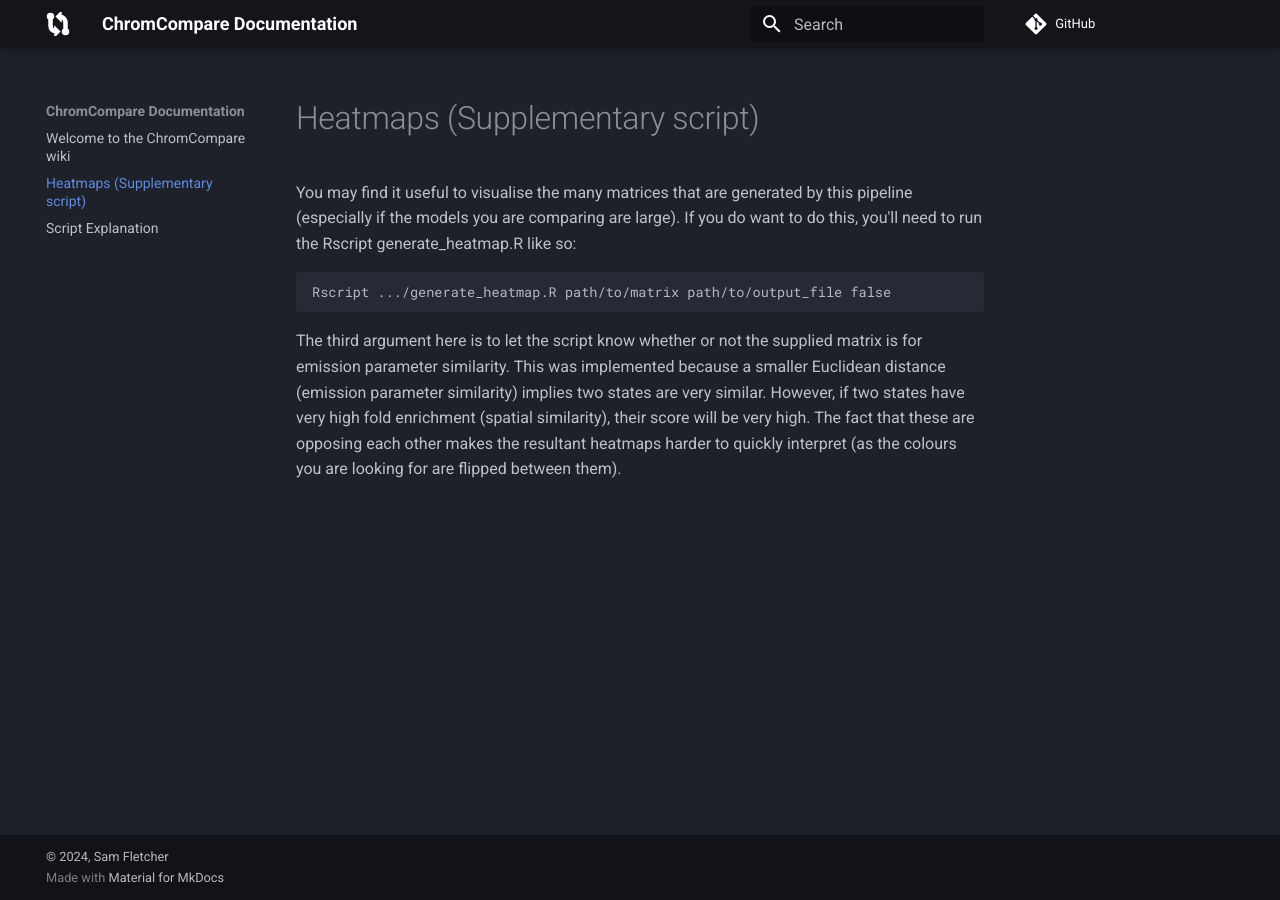
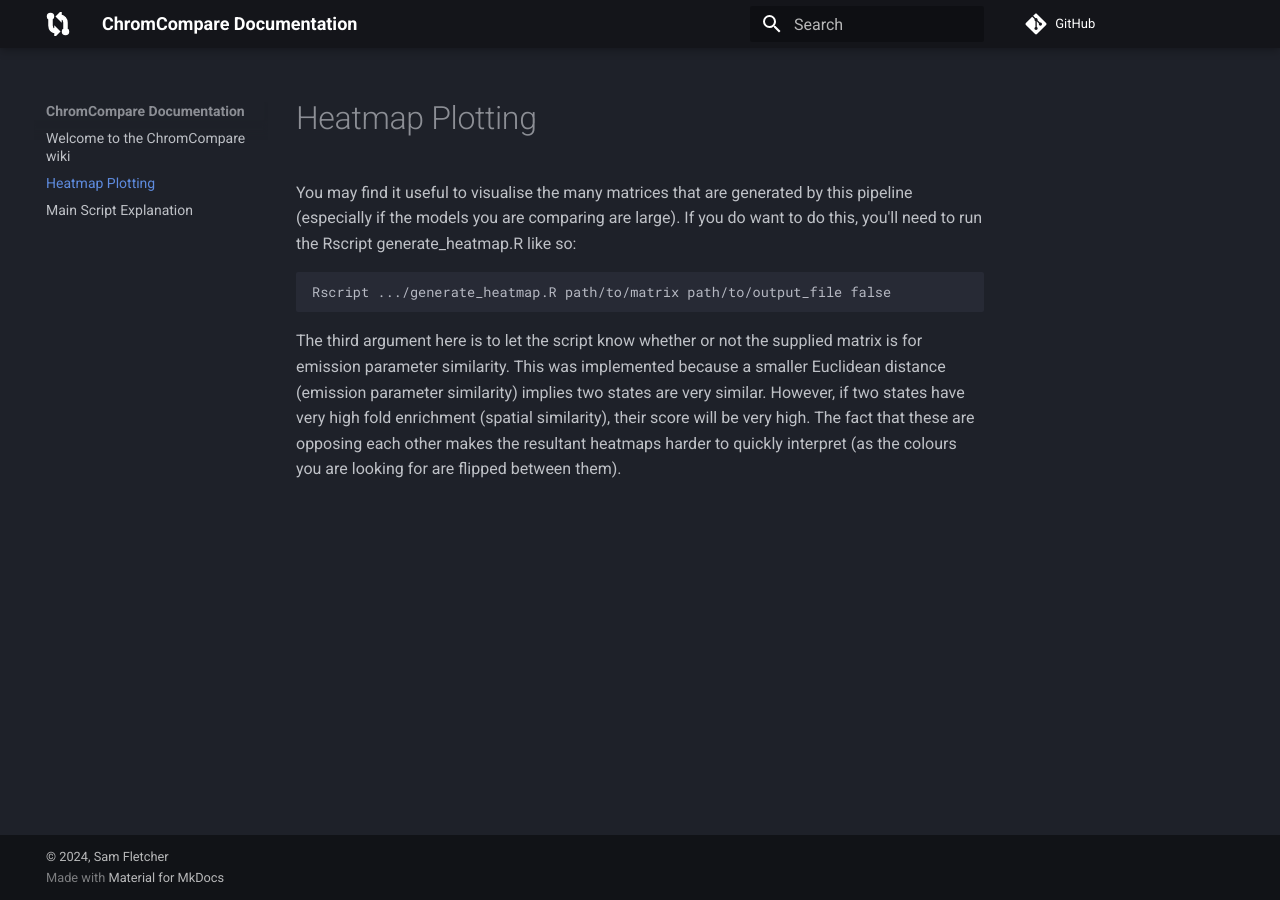
Before and after one commit to sof202/ChromCompare, an MkDocs documentation site: the page built from docs/Heatmaps.md, in a window 1280 px wide. Built offline with MkDocs 1.6.1 and Material for MkDocs 9.7.7, drawn with Linux system fonts in a browser that asks for light colours; comment, search, counter and statistics services are not loaded.

Commit message:
docs: change titles for pages
Should be more obvious what is happening

```diff
--- a/docs/Heatmaps.md
+++ b/docs/Heatmaps.md
@@ -1,4 +1,4 @@
-# Heatmaps (Supplementary script)
+# Heatmap Plotting
 
 You may find it useful to visualise the many matrices that are generated by
 this pipeline (especially if the models you are comparing are large). If you do
--- a/docs/Script_Explanation.md
+++ b/docs/Script_Explanation.md
@@ -1,4 +1,4 @@
-# Script Explanation
+# Main Script Explanation
 
 The main script found in `.../JobSubmission/` creates a variety of similarity
 metrics for your chosen two ChromHMM models and combines these into a single
```
